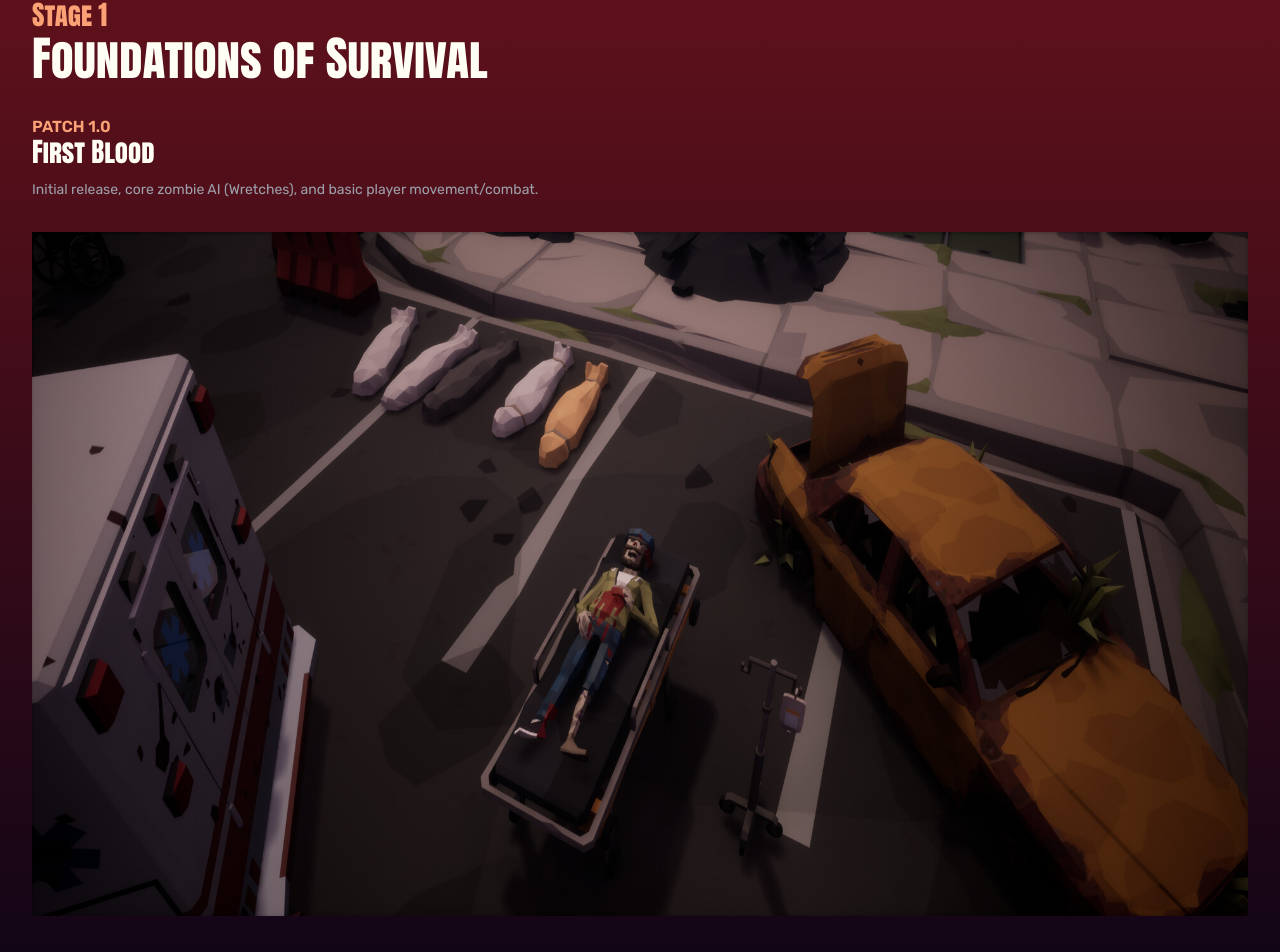
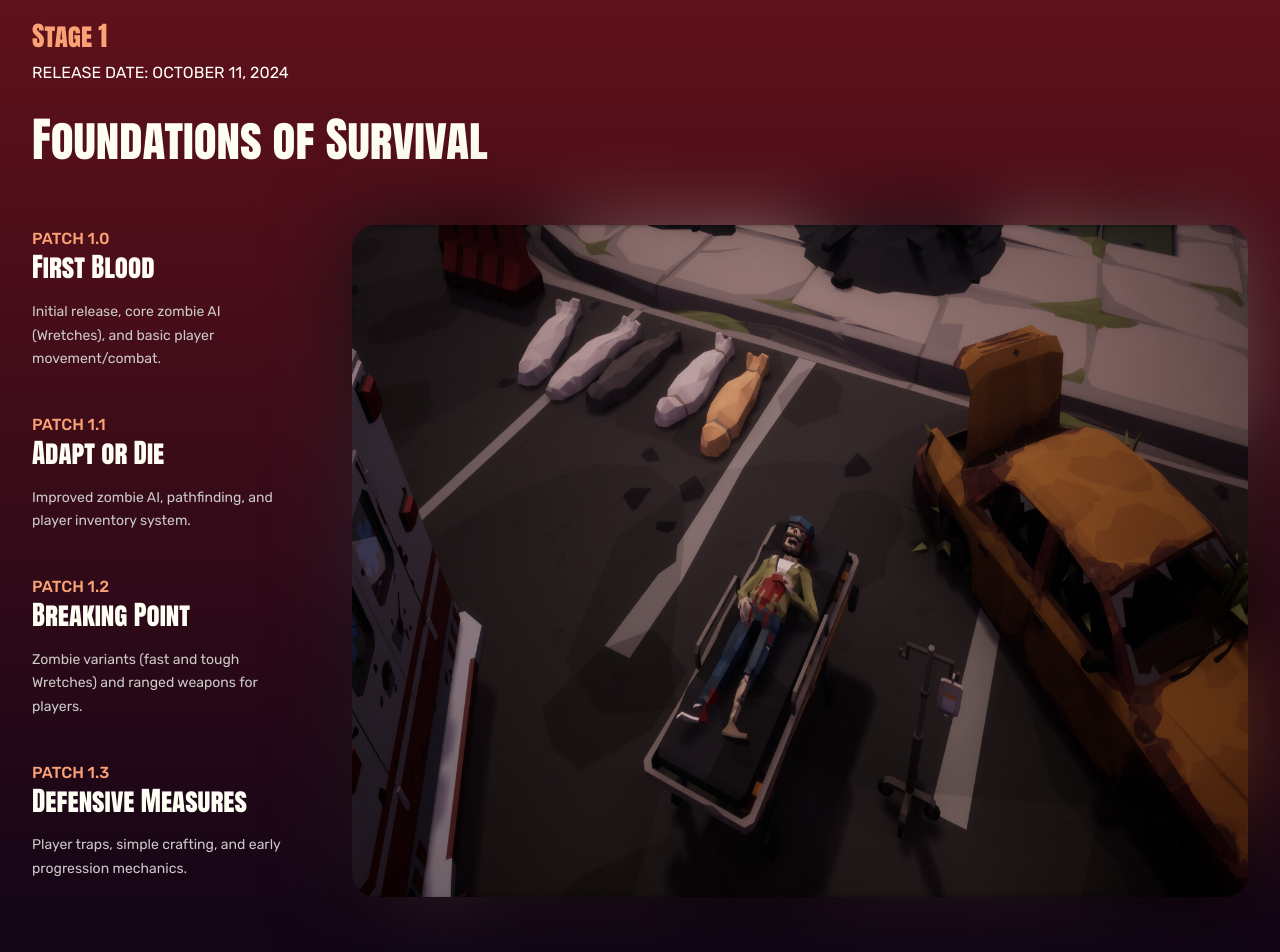
Before and after one commit to davidrivadeneyra/d.a.w.n, a React (Vite) app: page / in a window 1280 px wide. Shown: the part 1106-2058 px from the top of the page. Built offline with nearby package versions, Linux system fonts and the light colour scheme.

Commit message:
nuevas secciones e imagenes

```diff
--- a/src/App.jsx
+++ b/src/App.jsx
@@ -54,20 +54,38 @@ function App() {
 	<main className="section-gradiente-top main-background">
 			<section className="main-inner-section">
 				<div className=''>
-					<h1 className="title-h2 pt-24 pb-20">D.A.W.N Roadmap</h1>
+					<h1 className="title-h2 pt-24 pb-20 text-center">Roadmap</h1>
 					<h3 className='title-h4 text-[#FAA275] pb-2'>Stage 1</h3>
-					<h2 className='title-h3 pb-8'>Foundations of Survival</h2>
-					<div className='path-section'>
-						<div className='path-list'>
+					<span className='uppercase title-color paragraph-font pb-8 block'>Release Date: October 11, 2024</span>
+					<h2 className='title-h3 pb-16'>Foundations of Survival</h2>
+
+					<div className='path-section flex flex-col-reverse md:grid md:grid-cols-12 gap-16'>
+						<div className='path-list flex flex-col gap-10 col-span-3'>
 							<div className='path-item'>
 								<span className='uppercase text-[#FAA275] paragraph-font-medium pb-2'>Patch 1.0</span>
 								<h3 className='title-h4 pb-4'>First Blood</h3>
-								<p className="paragraph-primary pb-8">Initial release, core zombie AI (Wretches), and basic player movement/combat.</p>
+								<p className="paragraph-primary">Initial release, core zombie AI (Wretches), and basic player movement/combat.</p>
 							</div>
+							<div className='path-item'>
+								<span className='uppercase text-[#FAA275] paragraph-font-medium pb-2'>Patch 1.1</span>
+								<h3 className='title-h4 pb-4'>Adapt or Die</h3>
+								<p className="paragraph-primary">Improved zombie AI, pathfinding, and player inventory system.</p>
+							</div>
+							<div className='path-item'>
+								<span className='uppercase text-[#FAA275] paragraph-font-medium pb-2'>Patch 1.2</span>
+								<h3 className='title-h4 pb-4'>Breaking Point</h3>
+								<p className="paragraph-primary">Zombie variants (fast and tough Wretches) and ranged weapons for players.</p>
+							</div>
+							<div className='path-item'>
+								<span className='uppercase text-[#FAA275] paragraph-font-medium pb-2'>Patch 1.3</span>
+								<h3 className='title-h4 pb-4'>Defensive Measures</h3>
+								<p className="paragraph-primary">Player traps, simple crafting, and early progression mechanics.</p>
+							</div>
+						</div>
+						<div className='path-image col-span-9 relative visible'>
 
-						</div>
-						<div className='path-image'>
-							<img src="/assets/img/02.jpg" alt="" />
+							<img src="/assets/img/02.jpg"  className='aspect-ratio-img absolute blur-2xl top-0 w-full z-0' alt="" />
+							<img src="/assets/img/02.jpg" className='aspect-ratio-img relative rounded-3xl' alt="" />
 						</div>
 
 
--- a/src/fonts.css
+++ b/src/fonts.css
@@ -14,8 +14,8 @@
 }
 @font-face {
     font-family: "Rubik";
-    src: url('/fonts/Rubik-SemiBold-600.woff2') format("woff2");
-    font-weight: 600;
+    src: url('/fonts/Rubik-Medium-500.woff2') format("woff2");
+    font-weight: 500;
     font-style: normal;
     font-display: swap;
 }
--- a/src/index.css
+++ b/src/index.css
@@ -4,7 +4,7 @@
 
 :root {
     --dark-100: #FFFEF5;
-    --dark-500: #9DA1AC;
+    --dark-500: #CBCAC8;
     --dark-900: #0B0416;
     --yello-500: #EDF67D;
   }
@@ -14,9 +14,14 @@
         background-color: var(--dark-900);
     }
 
-    p, input, label, span, a, button {
+    p, input, label, span {
         font-family: "Rubik";
         font-weight: 400;
+    }
+
+    a, button {
+        font-family: "Rubik";
+        font-weight: 500;
     }
 
     .vh-85 {
@@ -56,7 +61,7 @@
 
     .paragraph-font-medium {
         font-family: "Rubik";
-        font-weight: 600;
+        font-weight: 500;
     }
 
     .title-color {
@@ -78,12 +83,17 @@
 
     .button-font {
         font-family: "Rubik";
-        font-weight: 600;
+        font-weight: 500;
     }
 
     .main-inner {
         margin: 0 auto;
         max-width: 1320px;
+    }
+
+    .aspect-ratio-img {
+        aspect-ratio: 4/3;
+        object-fit: cover;
     }
 }
 
@@ -101,7 +111,7 @@
     }
 
     .title-h4 {
-        @apply title-font text-[14px] md:text-[27px] leading-[95%] title-color
+        @apply title-font text-[14px] md:text-[27px] leading-[120%] title-color
     }
 
     .btn {
@@ -109,11 +119,11 @@
     }
 
     .paragraph-primary {
-        @apply paragraph-font paragraph-color text-xs md:text-sm leading-[170%]
+        @apply paragraph-font paragraph-color text-xs md:text-sm leading-[170%] md:leading-[170%]
     }
 
     .paragraph-secondary {
-        @apply paragraph-font paragraph-color text-sm md:text-base leading-[170%] text-stone-200
+        @apply paragraph-font paragraph-color text-sm md:text-base leading-[170%] md:leading-[170%] text-stone-200
     }
 
     .main-inner-section {
```
Also changed, not shown: public/favicon.svg, public/fonts/Rubik-Medium-500.woff2 (added).
